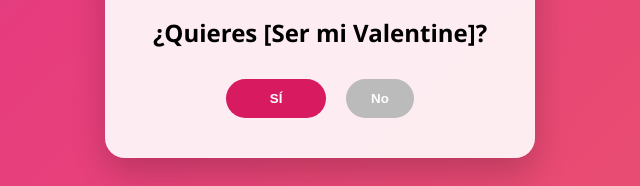
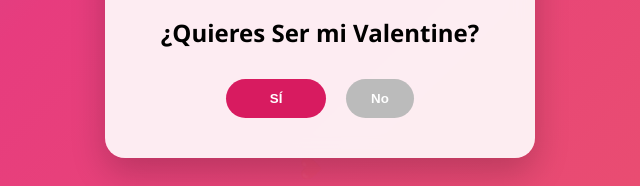
Before and after one commit to briandlue-afk/para-mi-novia, a plain HTML site: page index.html in a window 1280 px wide. Shown: the part 429-615 px from the top of the page, 320-960 px from the left. Drawn offline with Linux system fonts and the light colour scheme.

Commit message:
Update index.html

```diff
--- a/index.html
+++ b/index.html
@@ -83,7 +83,7 @@
     <div class="card">
         <h1>¡Hola, Mi amor, Jenni! ❤️</h1>
         <p>Tengo algo muy importante que preguntarte...</p>
-        <h2 id="pregunta">¿Quieres [Ser mi Valentine]?</h2>
+        <h2 id="pregunta">¿Quieres Ser mi Valentine?</h2>
 
         <div class="btn-group">
             <button class="btn btn-si" onclick="aceptar()">SÍ</button>
```
